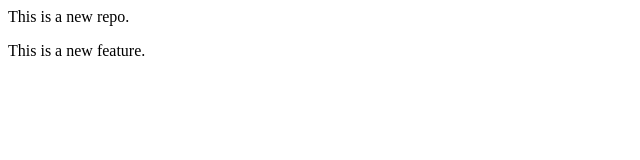
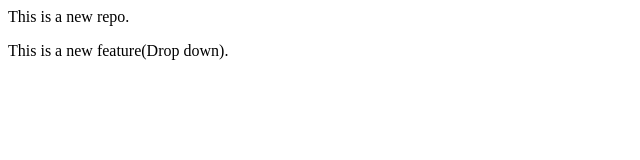
Before and after one commit to yelahsib/LocalRepo, a plain HTML site: page index.html in a window 1280 px wide. Shown: the full height of the page, 0-640 px from the left. Drawn offline with Linux system fonts and the light colour scheme.

Commit message:
Dropdown Add

```diff
--- a/index.html
+++ b/index.html
@@ -1,2 +1,2 @@
 <p>This is a new repo.</p>
-<p>This is a new feature.</p>
+<p>This is a new feature(Drop down).</p>
```
